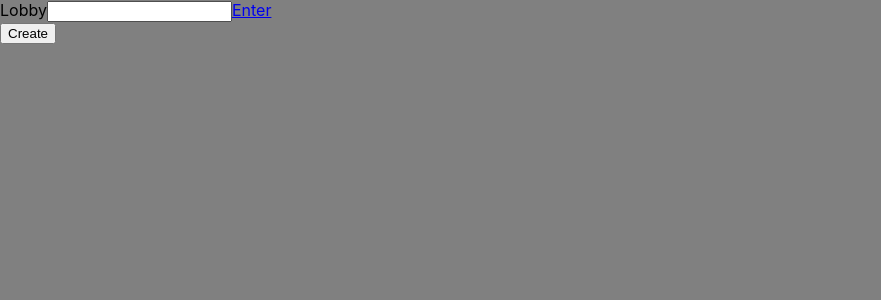
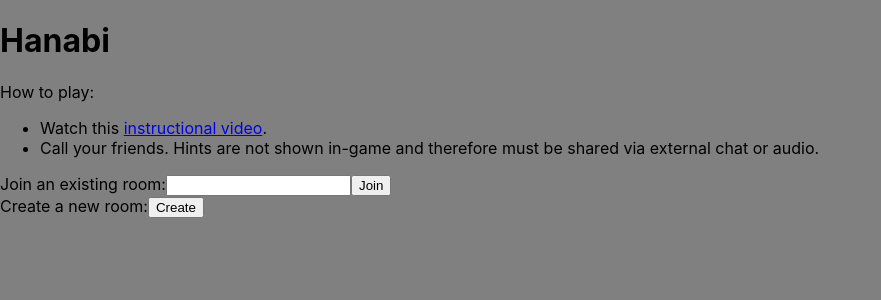
Before and after one commit to gabrielrussoc/hanabi, a React (Create React App) app in the folder client/: page / in a window 1280 px wide. Shown: the top 300 px of the page, without its empty margins (0-881 px from the left). Built offline with nearby package versions, Linux system fonts and the light colour scheme.

Commit message:
Better home screen
- Some instructions.
- Making it clearer what is creating a new room and what is joining one.

```diff
--- a/client/src/components/Home.tsx
+++ b/client/src/components/Home.tsx
@@ -11,7 +11,10 @@ function Home() {
   const createLobby = (e: React.FormEvent) => {
     e.preventDefault();
     // TODO: deal with failures
-    fetch('/create').then((res) => res.text()).then(path => setNewLobbyPath(path));
+    fetch('/create').then((res) => res.text()).then(path => {
+      console.log(path);
+      setNewLobbyPath(path);
+    });
   }
 
   if (newLobbyPath) {
@@ -19,15 +22,23 @@ function Home() {
   } else {
     return (
       <div>
+        <h1> Hanabi </h1>
+        <p>How to play: </p>
+        <ul>
+          <li> Watch this <a href="https://youtu.be/4bqSWF2DF6I" target="_blank" rel="noreferrer">instructional video</a>. </li>
+          <li> Call your friends. Hints are not shown in-game and therefore must be shared via external chat or audio.</li>
+        </ul>
         <label>
-          Lobby
+          Join an existing room:
         <input type="text" value={lobby} onChange={(e) => setLobby(e.target.value)} />
         </label>
-        <Link to={'/lobby/' + lobby}>Enter</Link>
-        <form onSubmit={createLobby}>
-          <input type="submit" value="Create" />
-        </form>
-      </div>
+        <Link to={'/lobby/' + lobby}><input type="button" value="Join" /></Link>
+        <br/>
+        <label>
+          Create a new room:
+          <input type="button" value="Create" onClick={createLobby} />
+        </label>
+      </div >
     );
   }
 }
```
